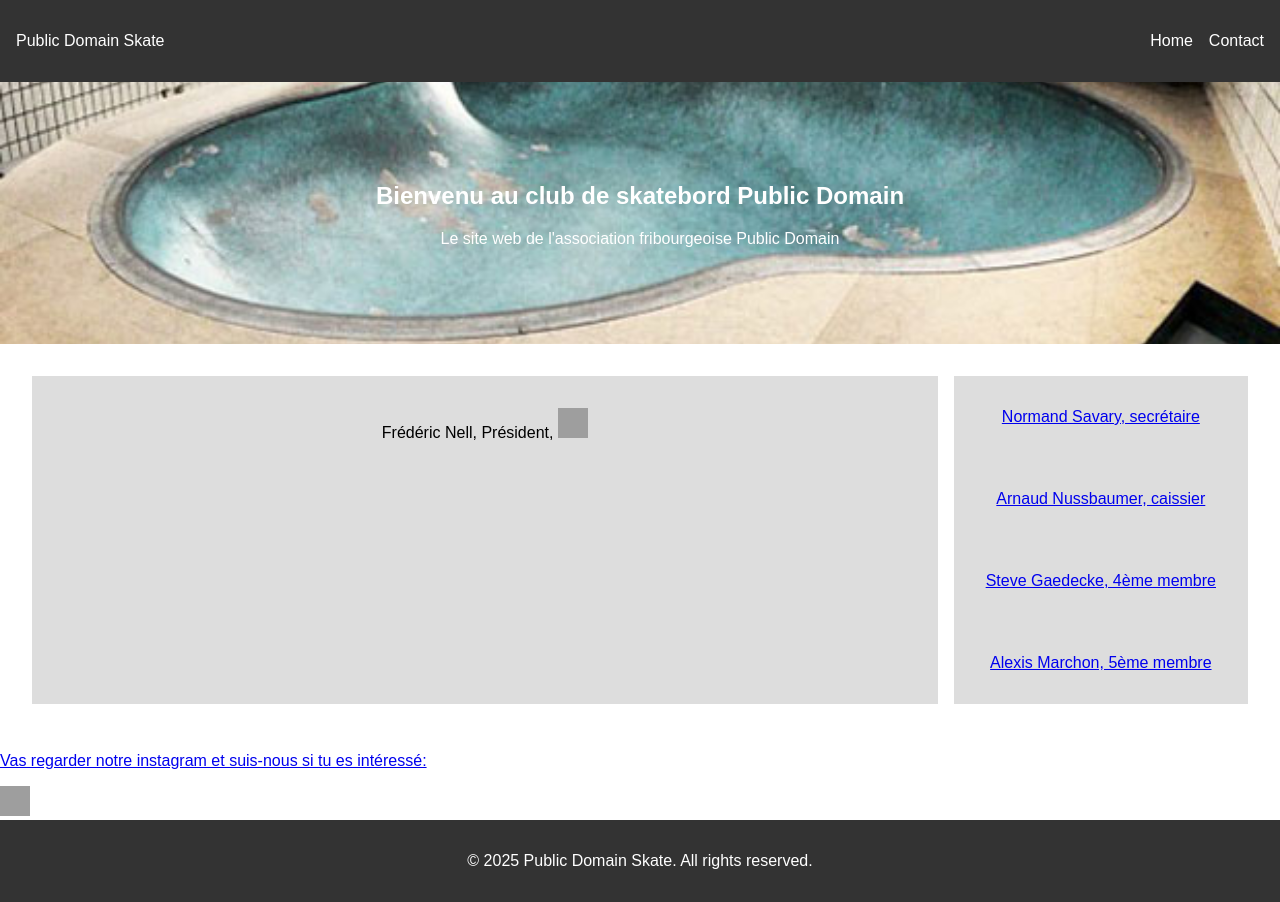
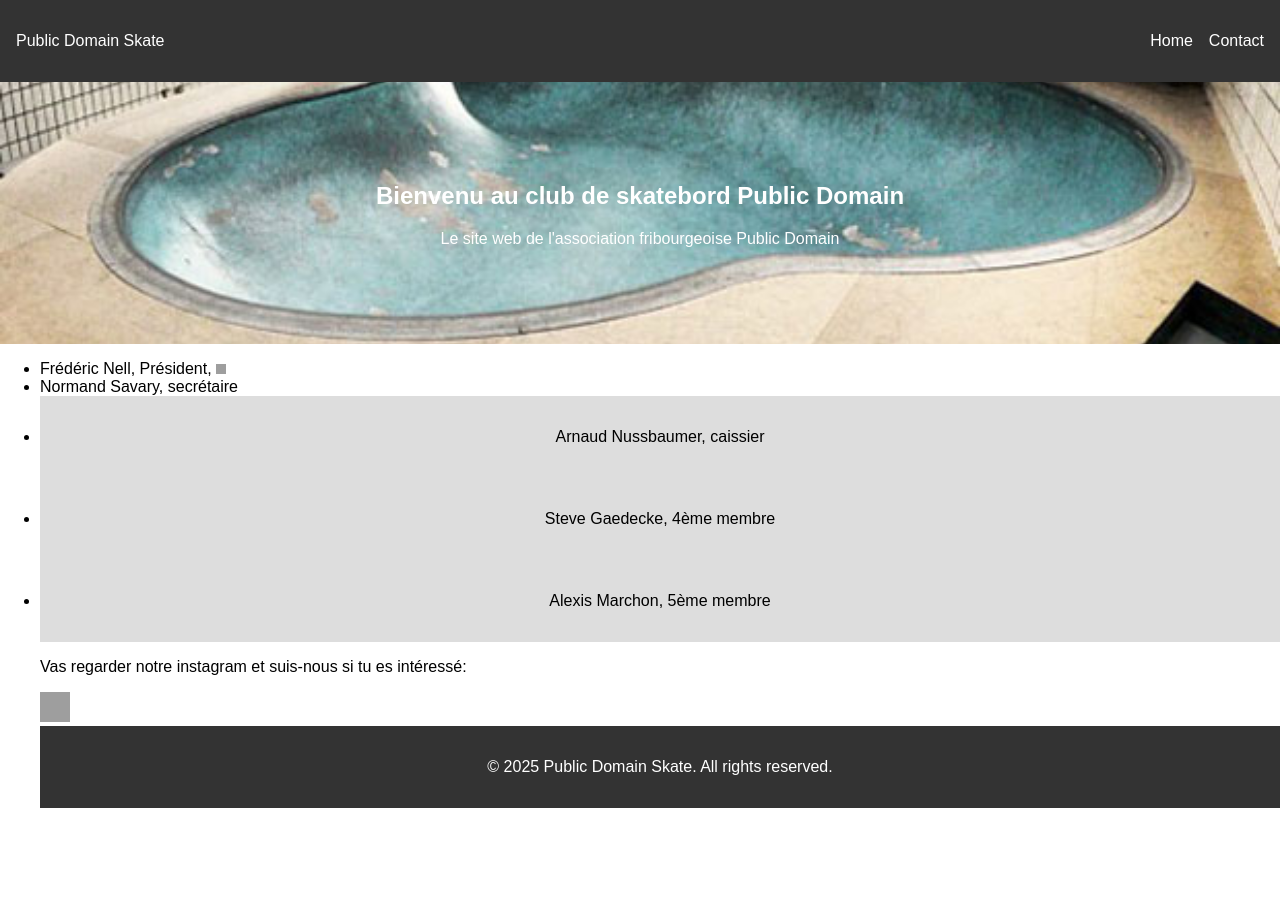
Before and after one commit to Neonell/publicdomainskate.ch, a plain HTML site: page index.html in a window 1280 px wide. After the commit the page ends 824 px from the top, so only its background shows below. Drawn offline with Linux system fonts and the light colour scheme; grey boxes are pictures that could not be loaded.

Commit message:
Update index.html

```diff
--- a/index.html
+++ b/index.html
@@ -25,14 +25,14 @@
         <p>Le site web de l'association fribourgeoise Public Domain</p>
     </section>
 
-    <section class="grid" id="contact">
-        <div class="item">Frédéric Nell, Président, <a href="https://www.instagram.com/shredderic" target="_blank" rel="noopener noreferrer">
+    <ul id="contact">
+        <li>Frédéric Nell, Président, <a href="https://www.instagram.com/shredderic" target="_blank" rel="noopener noreferrer">
     <img src="https://upload.wikimedia.org/wikipedia/commons/a/a5/Instagram_icon.png"
-         alt="Instagram" width="30" height="30"></div>
-        <div class="item">Normand Savary, secrétaire </div>
-        <div class="item">Arnaud Nussbaumer, caissier</div>
-	<div class="item">Steve Gaedecke, 4ème membre</div>
-        <div class="item">Alexis Marchon, 5ème membre</div>
+         alt="Instagram" width="10" height="10"></a></li>
+        <li>Normand Savary, secrétaire </li>
+        <li class="item">Arnaud Nussbaumer, caissier</li>
+	<li class="item">Steve Gaedecke, 4ème membre</li>
+        <li class="item">Alexis Marchon, 5ème membre</li>
     </section>
 <p>Vas regarder notre instagram et suis-nous si tu es intéressé: </p>
 	<a href="https://www.instagram.com/public_domain_skate_club" target="_blank" rel="noopener noreferrer">
```
